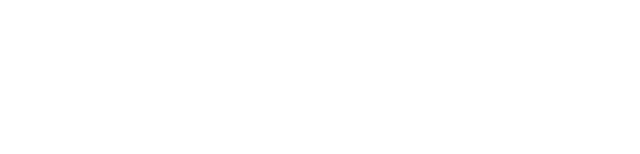
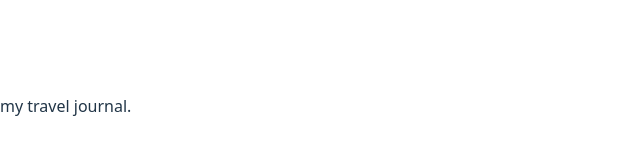
Before and after one commit to Valay-2004/travel-journal, a React (Vite) app: page / in a window 1280 px wide. Shown: the part 306-460 px from the top of the page, without its empty margins (0-640 px from the left). Built offline with nearby package versions, Linux system fonts and the light colour scheme.

Commit message:
Updated App.jsx and added header

```diff
--- a/src/App.jsx
+++ b/src/App.jsx
@@ -1,5 +1,11 @@
+import Header from "./components/Header";
+
 function App() {
-  return <></>;
+  return (
+    <>
+      <Header />
+    </>
+  );
 }
 
 export default App;
```
